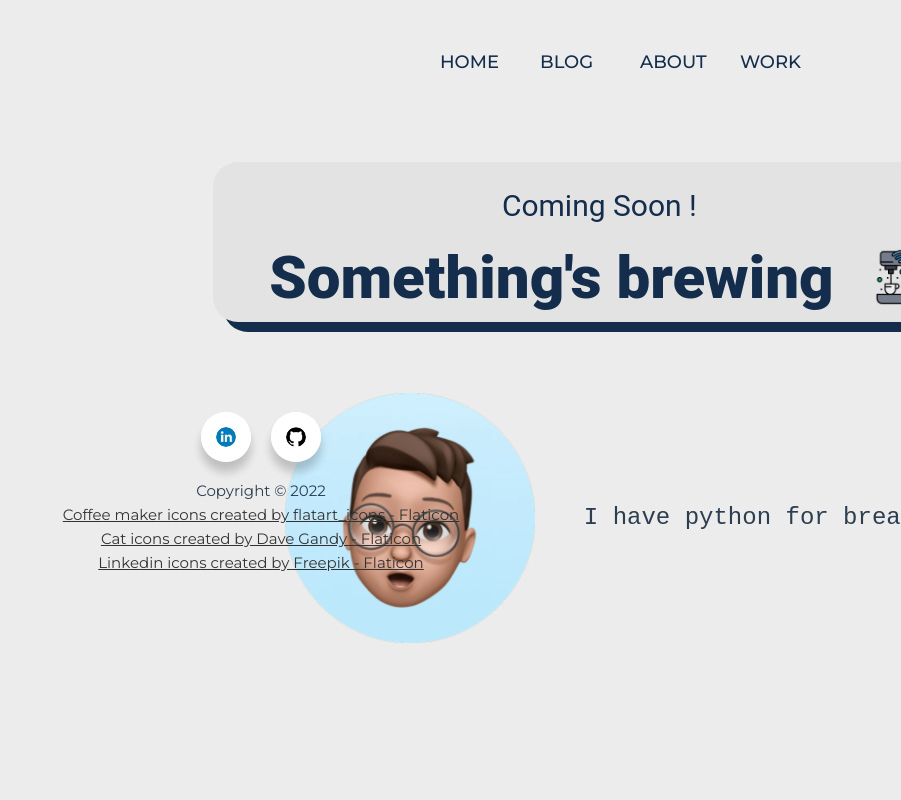
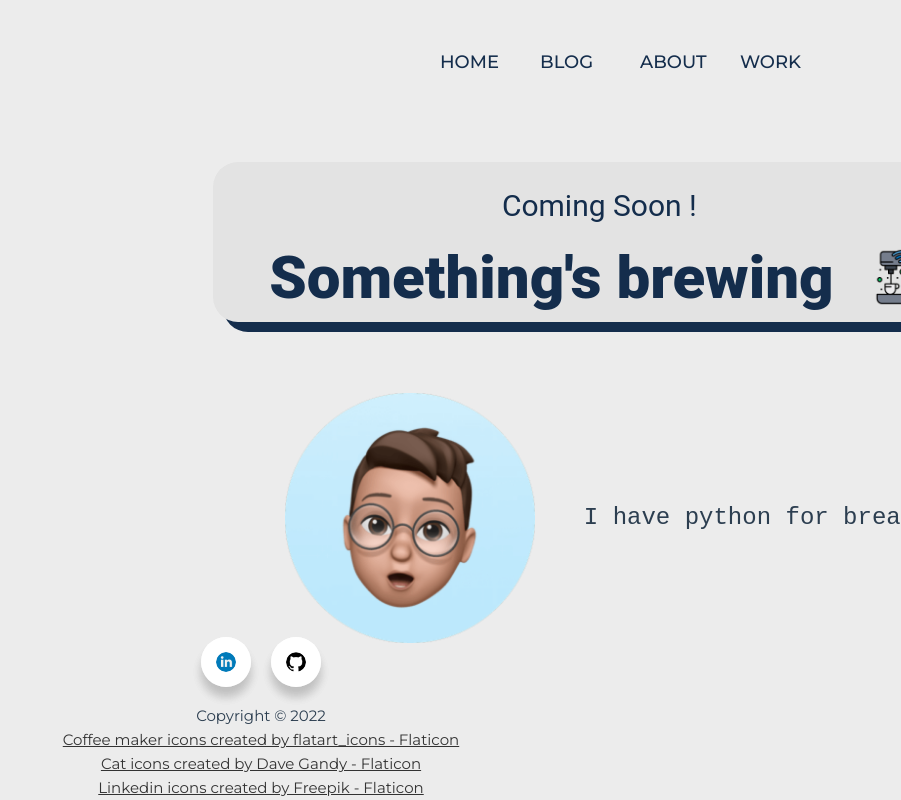
Before and after one commit to MuhdMujibRahman/Portfolio, a Vue app: page / in a window 1280 px wide. Shown: the top 800 px of the page, without its empty margins (379-1280 px from the left). Built offline with nearby package versions, Linux system fonts and the light colour scheme.

Commit message:
update css

```diff
--- a/src/assets/main.css
+++ b/src/assets/main.css
@@ -17,7 +17,7 @@ body {
 }
 
 #app{
-  height:auto; margin:0;
+  height:100vh; margin:0;
   display: flex;
   flex-direction:column;
   background: #ececec;
@@ -54,7 +54,7 @@ body {
     font-family: "Montserrat", sans-serif;
   }
   #app{
-    height:auto; margin:0;
+    height:100vh; margin:0;
     display: flex;
     flex-direction:column;
     background: #ececec;
@@ -62,6 +62,16 @@ body {
   }
 
 }
+@media (min-width: 481px) and (max-width: 767px){
+	#app{
+    height:auto; margin:0;
+    display: flex;
+    flex-direction:column;
+    background: #ececec;
+    font-family: "Montserrat", sans-serif;
+  }
+}
+
 @media (min-width: 768px) and (max-width: 992px){
 	#app{
     height:auto; margin:0;
```
